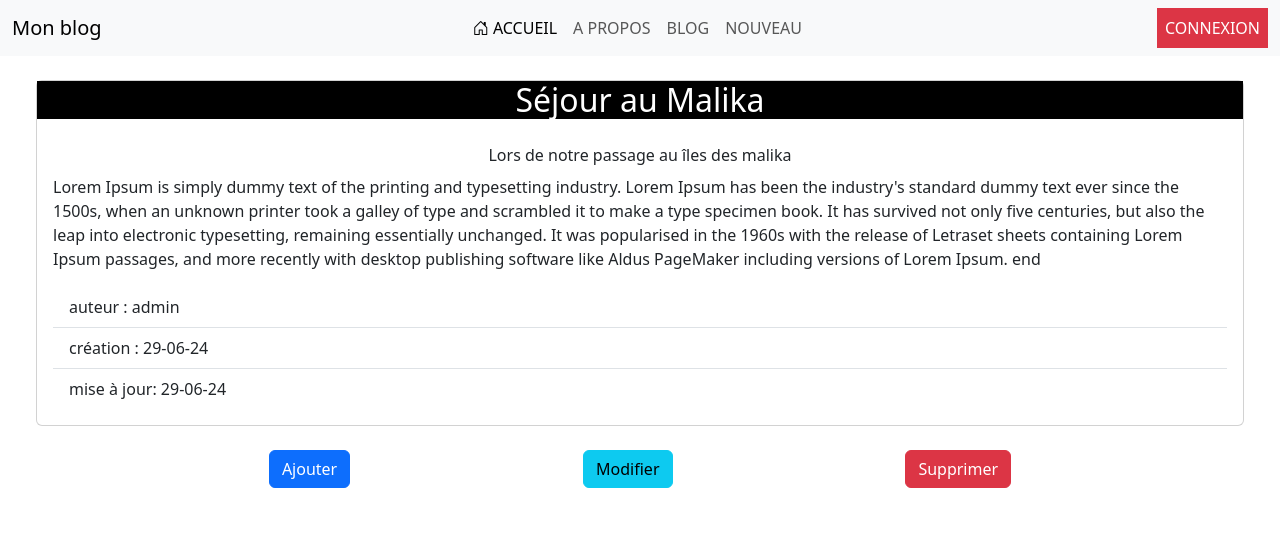
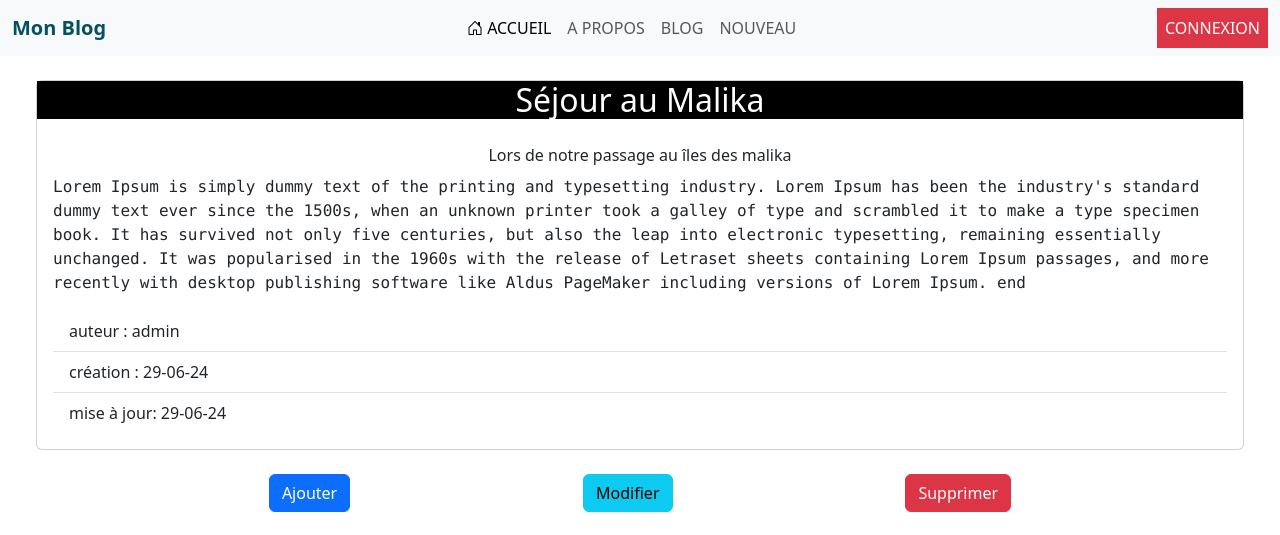
Before and after one commit to modouro/projet-django, a Django app: page /detail_article/29/ in a window 1280 px wide. Shown: the top 535 px of the page. Run offline with Django 5.2, Linux system fonts and the light colour scheme; data comes from the database, SQL or seed files in the repository; both versions use the stored data as it was after the commit.

Commit message:
modification des fichiers

```diff
--- a/templates/bloggers/detail.html
+++ b/templates/bloggers/detail.html
@@ -10,7 +10,7 @@
                     </h2>
                     <div class="card-body">
                         <p class="card-title text-center"> {{ blogs.description }} </p>
-                        <p class="card-text justify-content-center"> {{ blogs.content }} </p>
+                        <p class="card-text justify-content-center font-monospace"> {{ blogs.content }} </p>
                         <ul class="list-group list-group-flush">
                             <li class="list-group-item">
                                 auteur  : {{ blogs.auteur }}
@@ -19,7 +19,7 @@
                                 création : {{ blogs.create_date | date:"d-m-y" }}
                             </li>
                             <li class="list-group-item">
-                                mise à jour: {{ blogs.update_date| date:"d-m-y"  }}
+                                mise à jour: {{ blogs.update_date | date:"d-m-y"  }}
                             </li>
                         </ul>
                     </div>
--- a/templates/partials/navbar.html
+++ b/templates/partials/navbar.html
@@ -1,24 +1,24 @@
 <nav class="navbar navbar-expand-sm bg-body-tertiary bg-dark mb-4">
     <div class="container-fluid">
-      <a class="navbar-brand" href="{% url 'index' %}">Mon blog</a>
+      <a class="navbar-brand text-info-emphasis text-capitalize fw-bold m-auto" href="{% url 'index' %}">Mon blog</a>
       <button class="navbar-toggler" type="button" data-bs-toggle="collapse" data-bs-target="#navbarNavDropdown" aria-controls="navbarNavDropdown" aria-expanded="false" aria-label="Toggle navigation">
         <span class="navbar-toggler-icon"></span>
       </button>
       <div class="collapse navbar-collapse justify-content-center" id="navbarNavDropdown">
         <ul class="navbar-nav">
           <li class="nav-item">
-            <a class="nav-link active text-uppercase m-auto" aria-current="page" href="{% url 'index' %}">
+            <a class="nav-link active text-uppercase m-auto fw-medium" aria-current="page" href="{% url 'index' %}">
               <i class="bi bi-house-door"></i> Accueil
             </a>
           </li>
           <li class="nav-item">
-            <a class="nav-link text-uppercase m-auto" href="{% url 'propos' %}">A propos</a>
+            <a class="nav-link text-uppercase m-auto fw-medium" href="{% url 'propos' %}">A propos</a>
           </li>
           <li class="nav-item">
-            <a class="nav-link text-uppercase m-auto" href="{% url 'blog' %}">Blog</a>
+            <a class="nav-link text-uppercase m-auto fw-medium" href="{% url 'blog' %}">Blog</a>
           </li>
           <li class="nav-item">
-            <a class="nav-link text-uppercase m-auto" href="{% url 'ajouter' %}">Nouveau</a>
+            <a class="nav-link text-uppercase m-auto fw-medium" href="{% url 'ajouter' %}">Nouveau</a>
           </li>
 
         </ul>
```
Also changed, not shown: templates/bloggers/mes_blog.html (+1 -9 lines), db.sqlite3.
